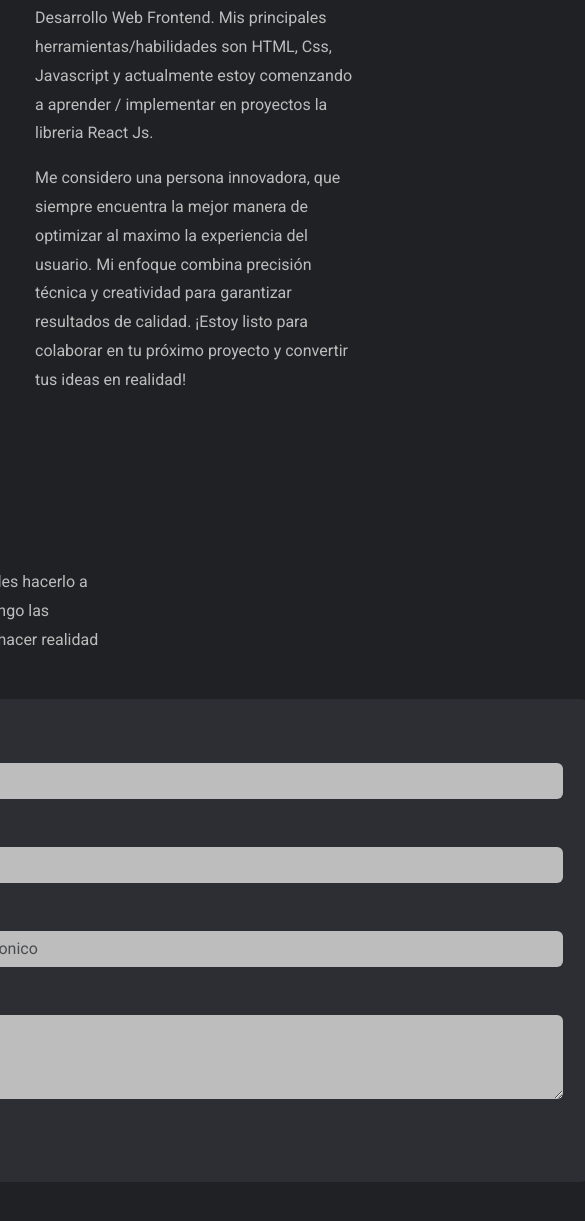
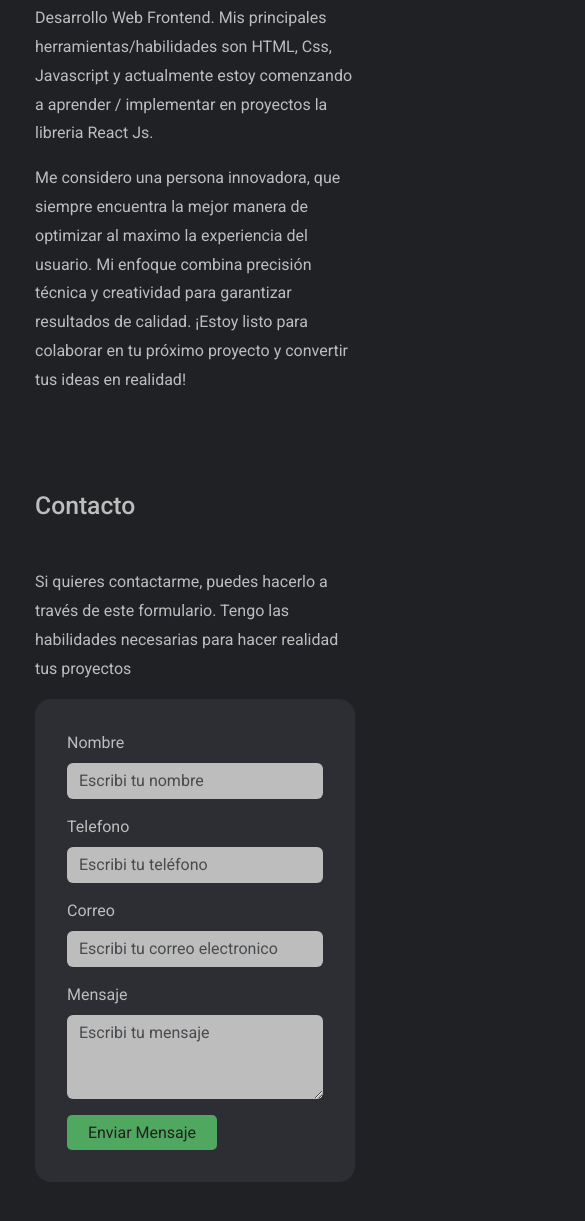
Before and after one commit to matiasealianelli/portafolio-web, a React (Vite) app: page / in a window 390 px wide. Shown: the part 3380-4601 px from the top of the page, 585 px wide, since content can reach past the window. Built offline with nearby package versions, Linux system fonts and the light colour scheme.

Commit message:
Agregue estilos a la seccion Contacto para Smartphones y Tablets

```diff
--- a/src/styles/Contact.css
+++ b/src/styles/Contact.css
@@ -56,11 +56,15 @@
 /*Media Queries Smartphones*/
 
 @media (max-width: 767px) {
-
+  form {
+    width: 20rem;
+  }
 }
 
 
 /*Tablets*/
 @media (min-width: 767px) and (max-width: 1000px) {
-
+  form {
+    max-width: 40rem;
+  }
 }
```
